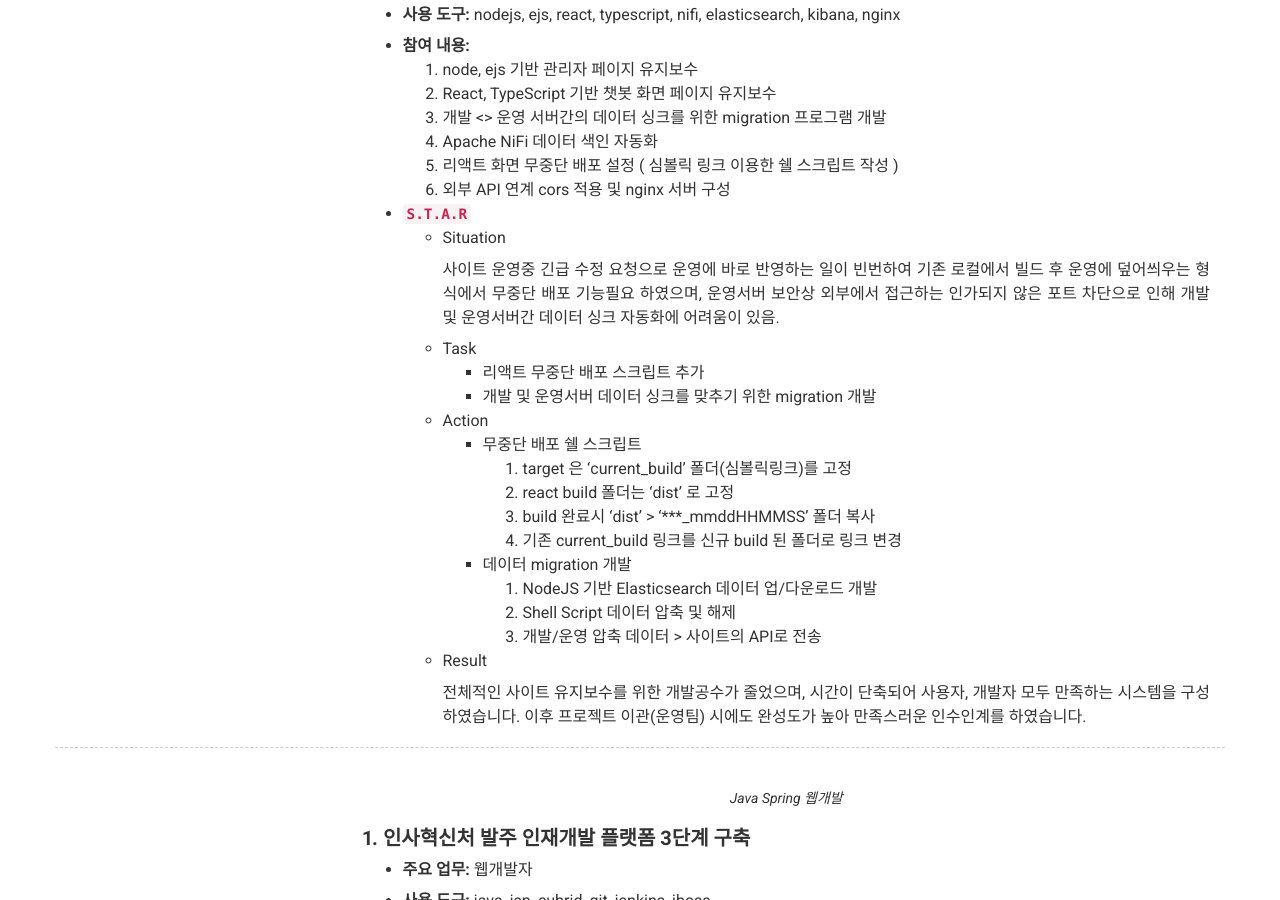
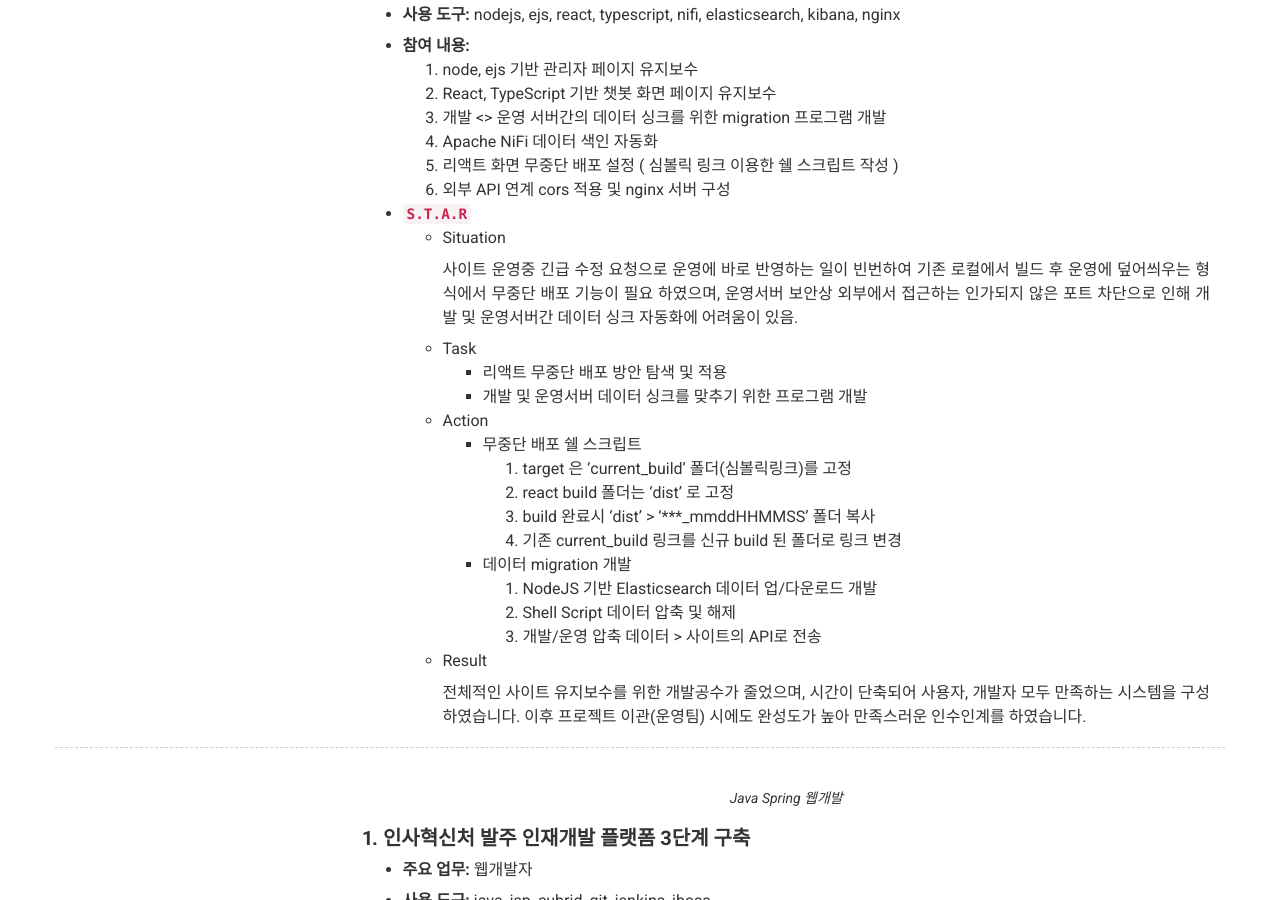
Before and after one commit to sihyeonleee/sihyeonleee.github.io, a Jekyll site: the page built from index.md, in a window 1280 px wide and 900 px high, scrolled down 2630 px. Built offline with Jekyll 4.4.1, drawn with Linux system fonts in a browser that asks for light colours; nearby versions of some CDN libraries.

Commit message:
no message

```diff
--- a/_config.yml
+++ b/_config.yml
@@ -224,13 +224,13 @@ content:
             - Situation
 
               사이트 운영중 긴급 수정 요청으로 운영에 바로 반영하는 일이 빈번하여
-              기존 로컬에서 빌드 후 운영에 덮어씌우는 형식에서 무중단 배포 기능필요 하였으며,
+              기존 로컬에서 빌드 후 운영에 덮어씌우는 형식에서 무중단 배포 기능이 필요 하였으며,
               운영서버 보안상 외부에서 접근하는 인가되지 않은 포트 차단으로 인해 개발
               및 운영서버간 데이터 싱크 자동화에 어려움이 있음.
 
             - Task
-              - 리액트 무중단 배포 스크립트 추가
-              - 개발 및 운영서버 데이터 싱크를 맞추기 위한 migration 개발
+              - 리액트 무중단 배포 방안 탐색 및 적용
+              - 개발 및 운영서버 데이터 싱크를 맞추기 위한 프로그램 개발
             - Action
               - 무중단 배포 쉘 스크립트
                 1. target 은 'current_build' 폴더(심볼릭링크)를 고정
```
